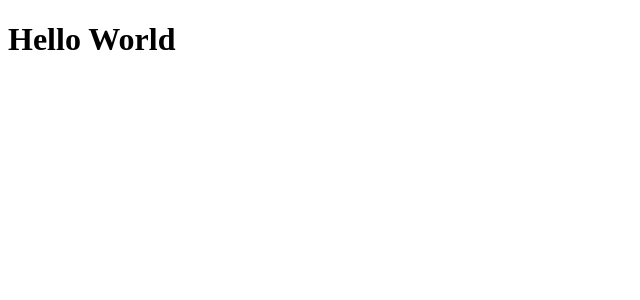
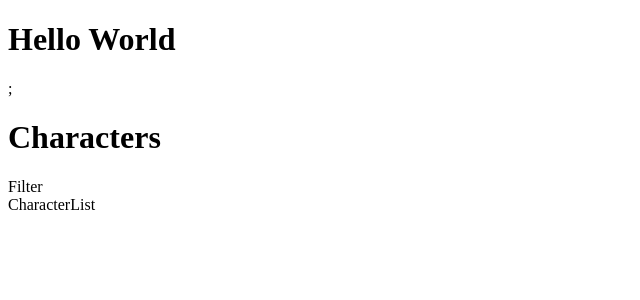
Before and after one commit to AlexOrlet89/compendiumMSW, a React app: page / in a window 1280 px wide. Shown: the top 300 px of the page, without its empty margins (0-640 px from the left). Built offline with nearby package versions, Linux system fonts and the light colour scheme.

Commit message:
barebone structure, one view, one component

```diff
--- a/src/App.jsx
+++ b/src/App.jsx
@@ -1,3 +1,10 @@
+import Home from './views/Home';
+
 export default function App() {
-  return <h1>Hello World</h1>;
+  return (
+    <>
+      <h1>Hello World</h1>;
+      <Home />
+    </>
+  );
 }
--- /dev/null
+++ b/src/components/Filter.js
@@ -0,0 +1,5 @@
+import React from 'react';
+
+export default function Filter() {
+  return <div>Filter</div>;
+}
--- /dev/null
+++ b/src/views/CharacterList.js
@@ -0,0 +1,5 @@
+import React from 'react';
+
+export default function CharacterList() {
+  return <div>CharacterList</div>;
+}
--- /dev/null
+++ b/src/views/Home.js
@@ -0,0 +1,13 @@
+import React from 'react';
+import Filter from '../components/Filter';
+import CharacterList from './CharacterList';
+
+export default function Home() {
+  return (
+    <div>
+      <h1>Characters</h1>
+      <Filter />
+      <CharacterList />
+    </div>
+  );
+}
```
Also changed, not shown: 1 other file (tests, documents, lock files or other folders).
